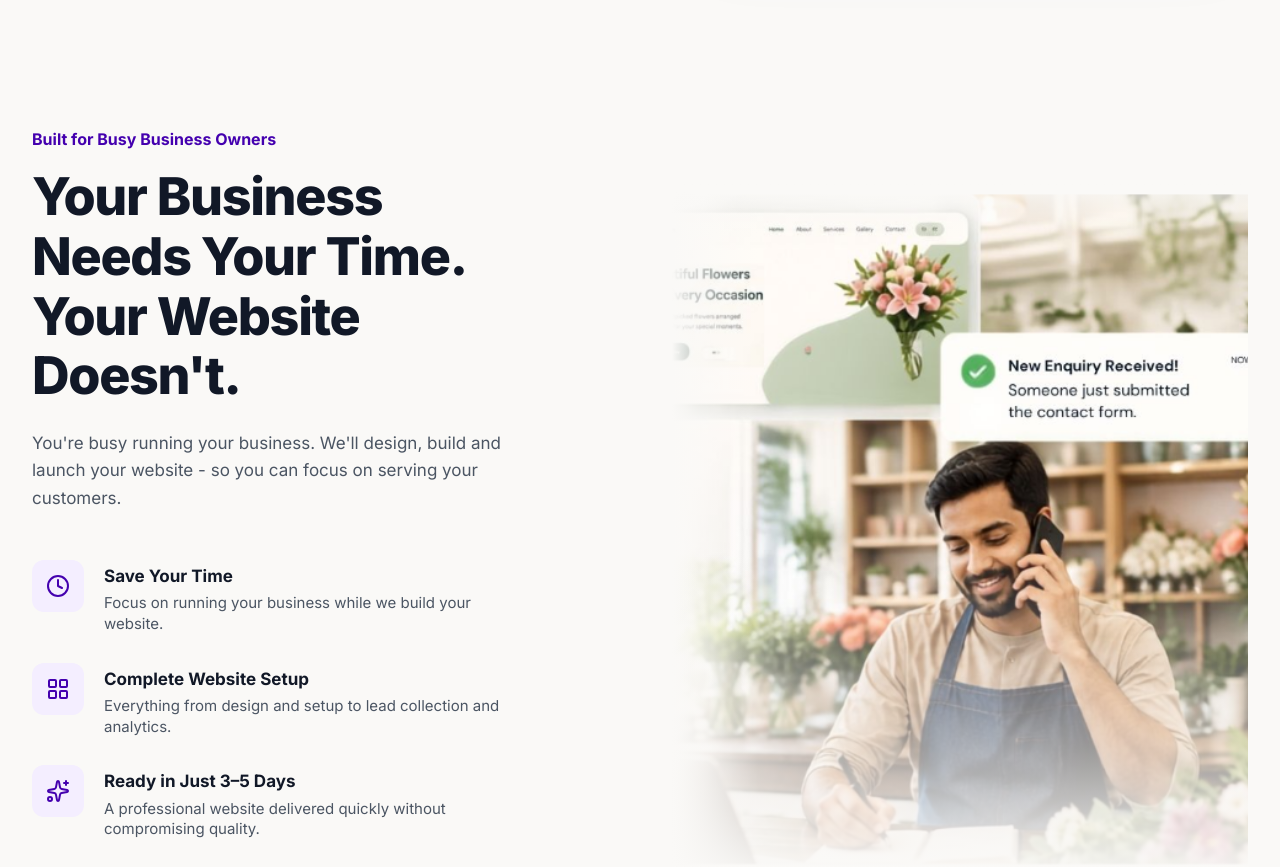
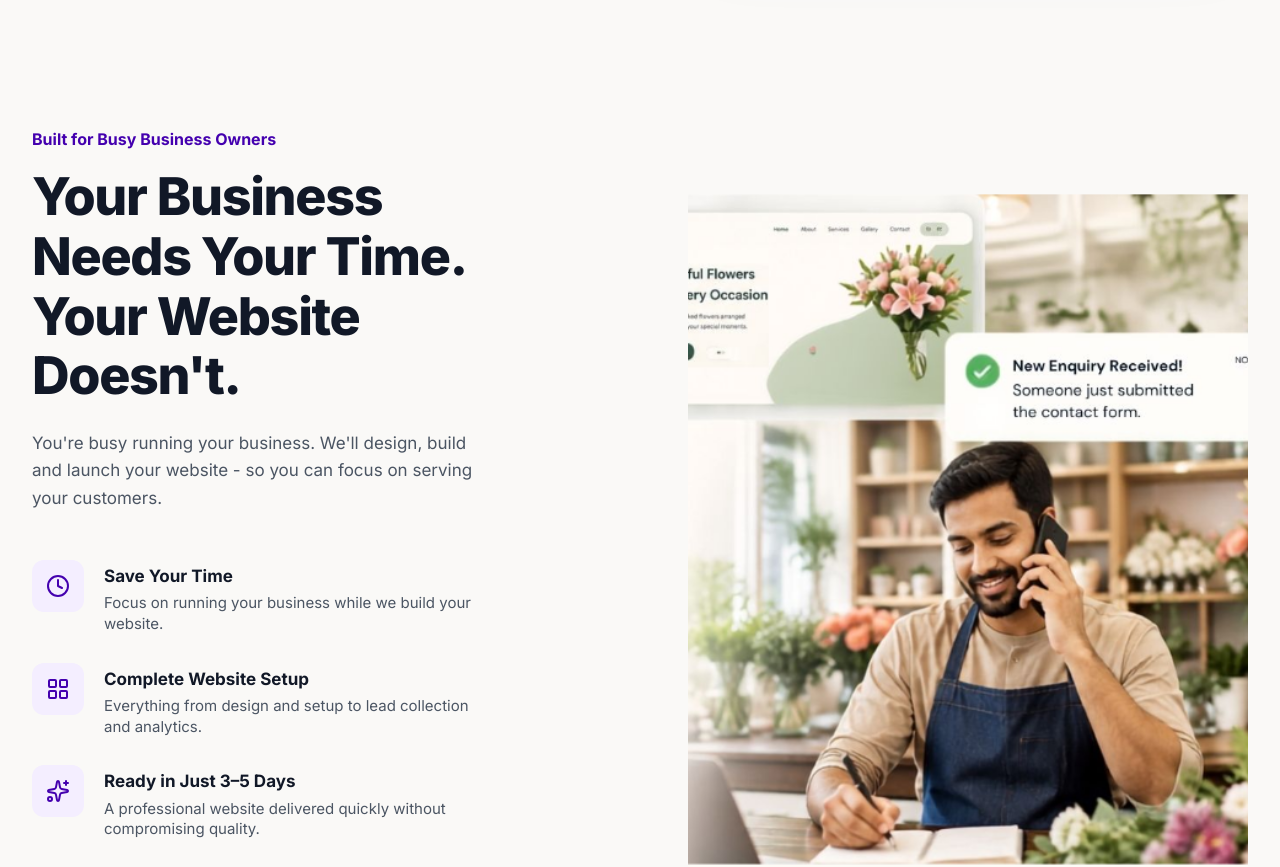
Before and after one commit to zehracodes29/landingpage, a Next.js app in the folder pagemistri-landing/: page / in a window 1280 px wide. Shown: the part 960-1827 px from the top of the page. Built offline with nearby package versions, Linux system fonts and the light colour scheme.

Commit message:
feat: implement BusinessBenefits component with layout and animations

```diff
--- a/pagemistri-landing/src/components/BusinessBenefits/BusinessBenefits.jsx
+++ b/pagemistri-landing/src/components/BusinessBenefits/BusinessBenefits.jsx
@@ -6,8 +6,8 @@ import image1 from '../../assets/images/image1.png';
 const BusinessBenefits = () => {
   return (
     <section className="relative bg-[#FAF9F7] py-16 md:py-24 overflow-hidden font-sans">
-      <div className="max-w-[1280px] mx-auto px-6 md:px-8 lg:px-[32px] w-full">
-        <div className="grid grid-cols-1 lg:grid-cols-12 items-center gap-12 lg:gap-16">
+      <div className="max-w-[1440px] mx-auto px-6 md:px-8 lg:px-[32px] w-full">
+        <div className="grid grid-cols-1 lg:grid-cols-12 items-center gap-12 lg:gap-24">
 
           {/* Left Column */}
           <motion.div
@@ -91,18 +91,14 @@ const BusinessBenefits = () => {
             transition={{ duration: 1, ease: "easeOut" }}
             className="w-full lg:col-span-6 lg:col-start-7 relative mt-16 lg:mt-0 overflow-hidden lg:rounded-l-2xl"
           >
-            {/* Image Container with seamless fade masks */}
+            {/* Image Container */}
             <div className="relative w-full h-[500px] md:h-[600px] lg:h-[700px]">
               <img
                 src={image1.src}
                 alt="Business Owner working"
-                className="w-full h-full object-cover rounded-3xl lg:rounded-none lg:rounded-l-3xl"
+                className="w-full h-full object-cover rounded-3xl lg:rounded-none lg:rounded-l-2xl"
                 style={{ objectPosition: '70% center' }}
               />
-              {/* Fade masks to blend into background on desktop */}
-              <div className="hidden lg:block absolute inset-0 bg-gradient-to-r from-[#FAF9F7] via-transparent to-transparent w-[30%]" />
-              <div className="hidden lg:block absolute inset-0 bg-gradient-to-t from-[#FAF9F7] via-transparent to-transparent h-full" />
-              <div className="hidden lg:block absolute inset-0 bg-gradient-to-b from-[#FAF9F7] via-transparent to-transparent h-[15%]" />
             </div>
           </motion.div>
 
```
